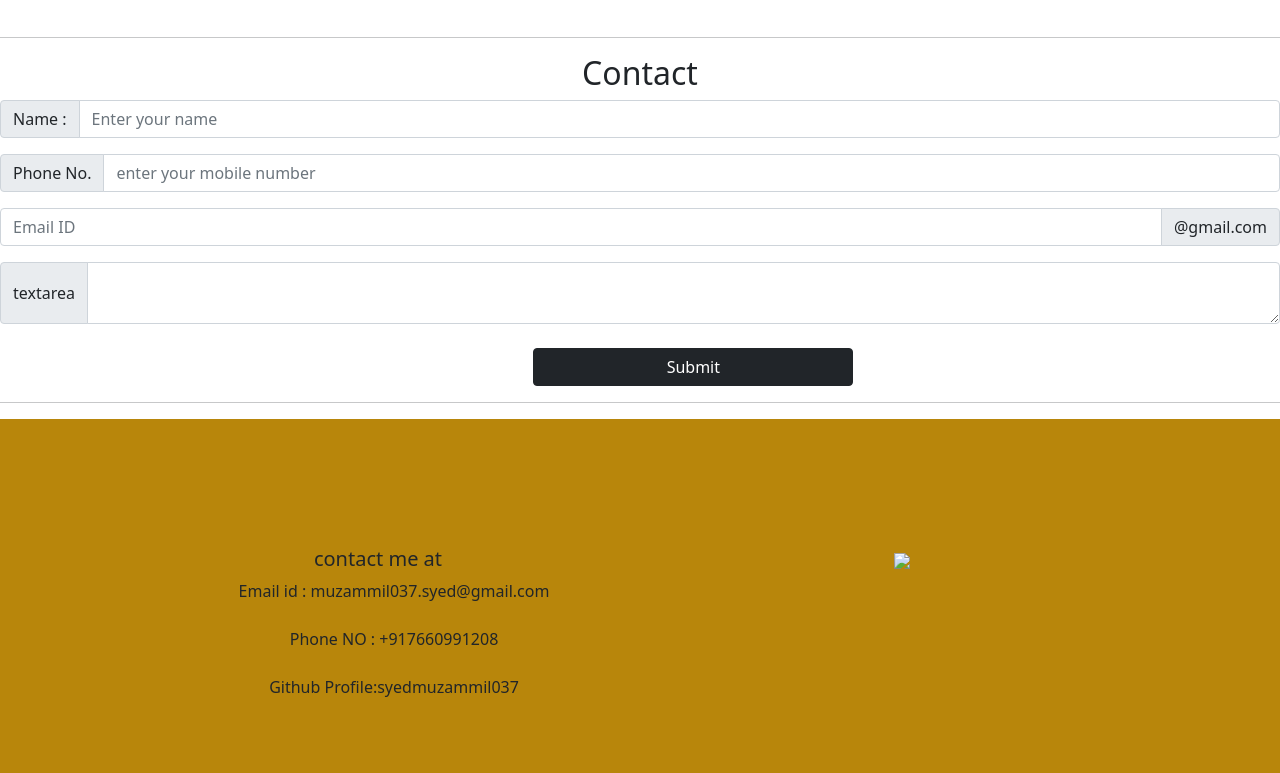
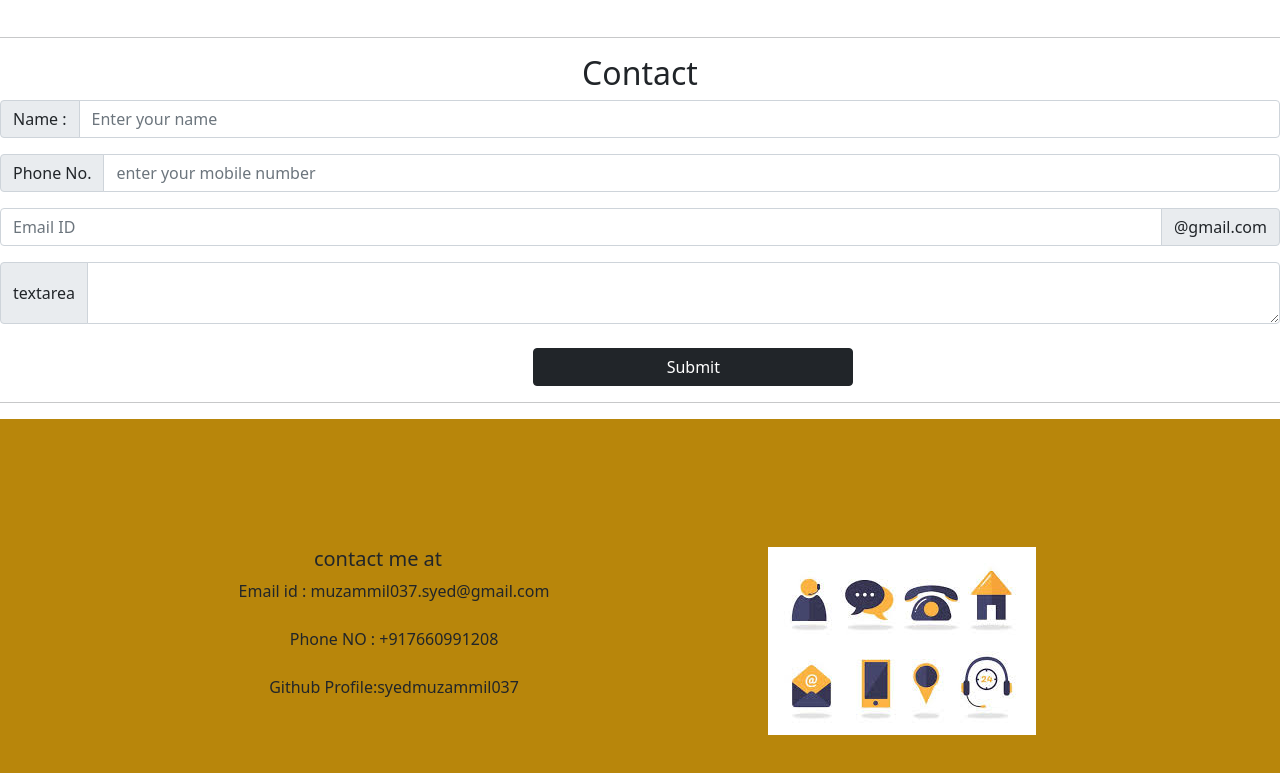
Before and after one commit to syedmuzammil037/todo.github.io, a plain HTML site: page index.html in a window 1280 px wide. Shown: the part 1546-2319 px from the top of the page. Drawn offline with nearby package versions, Linux system fonts and the light colour scheme.

Commit message:
Update index.html

```diff
--- a/index.html
+++ b/index.html
@@ -200,7 +200,7 @@
         </ul>
       </div>
       <div class="col">
-        <img src="./img/cont.jfif">
+        <img src="cont.jfif">
       </div>
     </div>
   </div>
```
